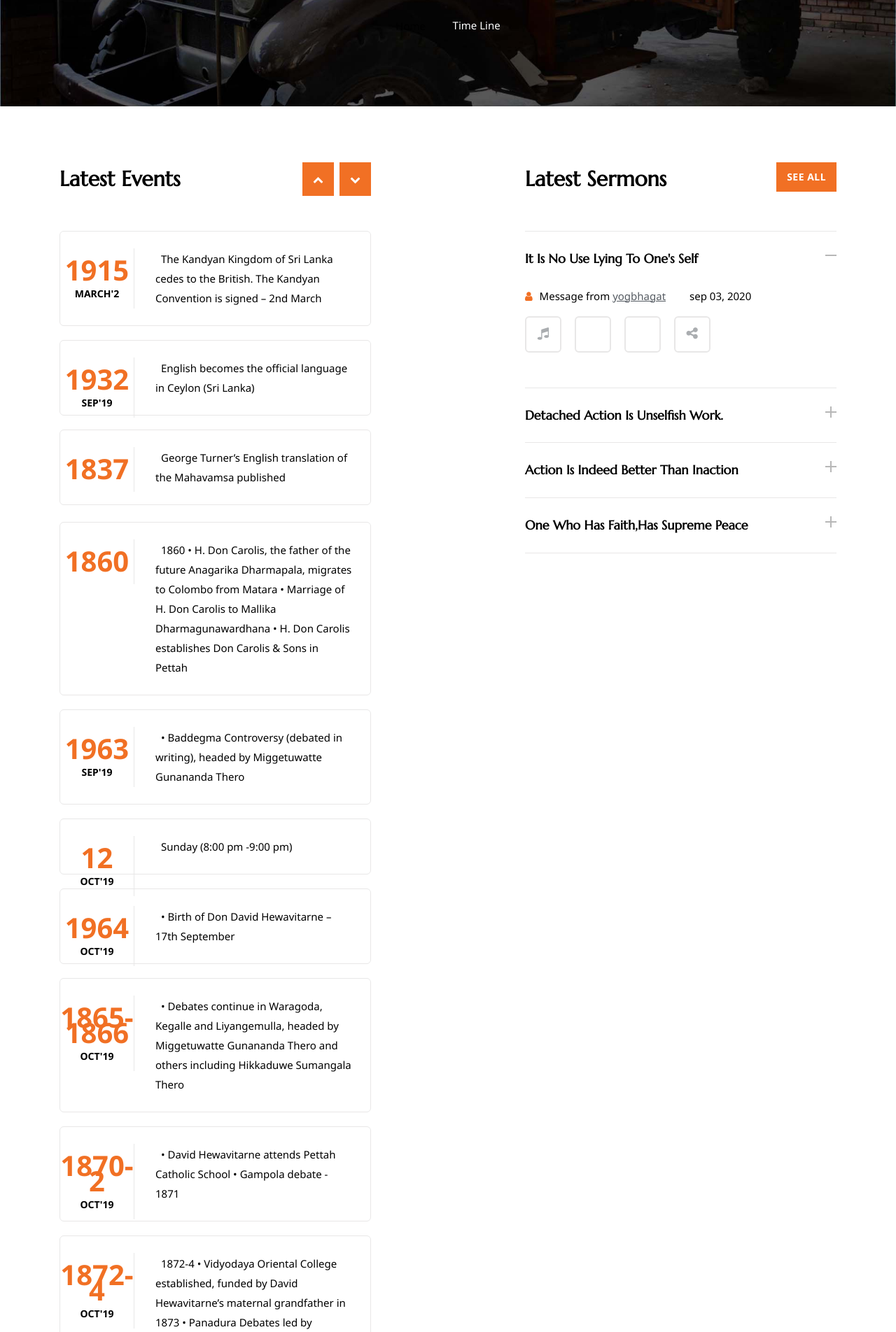
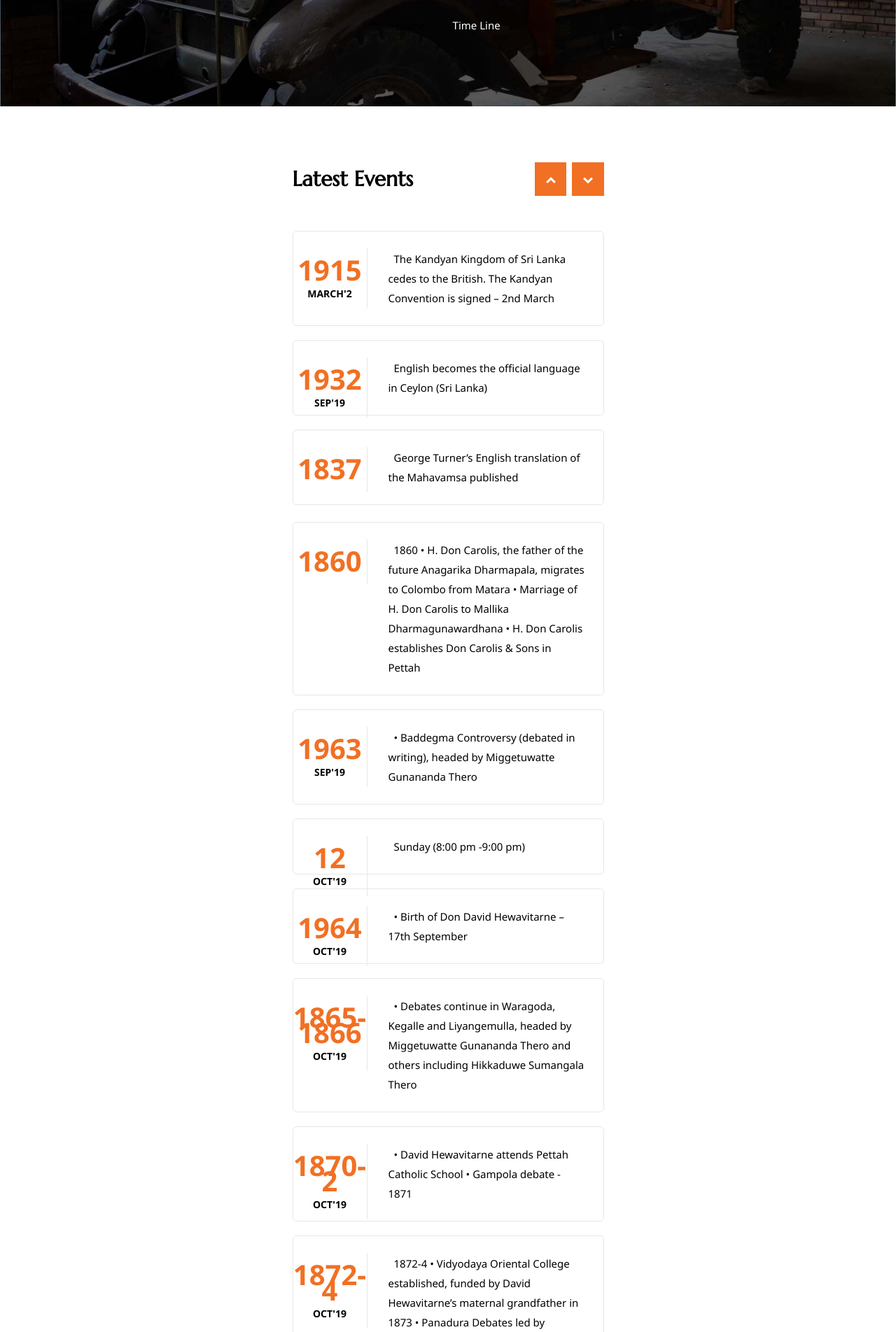
Before and after one commit to samithakalpana/ADTPHP, a PHP site: page /life_6_timeline.php in a window 1280 px wide. Shown: the part 336-2240 px from the top of the page at 70% size. Run offline with PHP 8.4, Linux system fonts and the light colour scheme; some libraries are stand-ins or nearby versions.

Commit message:
Update life_6_timeline.php
time line

```diff
--- a/life_6_timeline.php
+++ b/life_6_timeline.php
@@ -69,8 +69,9 @@
 	<section class="section-padding latest_event_sermons m-0">
 		<div class="container">
 			<div class="row">
-				<div class="center col-md-6 col-lg-5">
-					<div class="heading">
+				<!-- <div class="center col-md-6 col-lg-5"> -->
+				<div class="mx-auto col-md-6 col-lg-5">
+					<div class=" heading">
 						<h3>Latest Events</h3>
 						<div class="tl-slider-arrow float-right">
 							<div class="tl-left-arrow slick-arrow mr-2" style="">
@@ -87,6 +88,7 @@
 								<div class="col-12">
 									<div class="event-list">
 										<ul>
+											<!-- we can add class card below li tags if needed -->
 											<li>
 												<div class="event_info">
 													<div class="event_date">
@@ -735,7 +737,9 @@ to manage the Sanghamitta convent for nuns
 					</div>
 				</div>
 
-				<div class="col-md-6 col-lg-5 offset-lg-2">
+				<!-- section two start here -->
+				<!-- <div class="col-md-6 col-lg-5 offset-lg-2"> -->
+				<div class="col-md-12 col-lg-12 offset-lg-12">
 					<div class="heading">
 						<h3>Latest Sermons</h3>
 						<a href="sermon.html" class="btn btn-sm float-right">See All</a>
```
